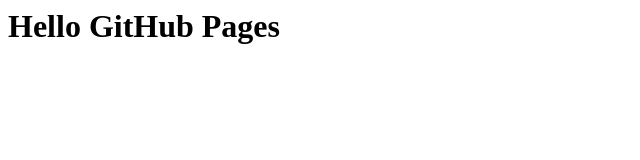
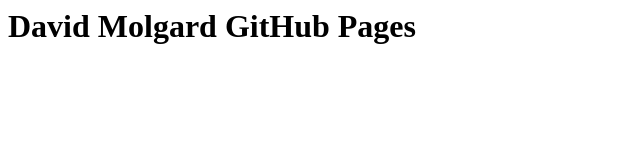
Before and after one commit to davidmolgard/static, a plain HTML site: page index.html in a window 1280 px wide. Shown: the whole page, without its empty margins (0-640 px from the left). Drawn offline with Linux system fonts and the light colour scheme.

Commit message:
added my name

```diff
--- a/index.html
+++ b/index.html
@@ -1 +1 @@
-<h1>Hello GitHub Pages</h1>
+<h1>David Molgard GitHub Pages</h1>
```
